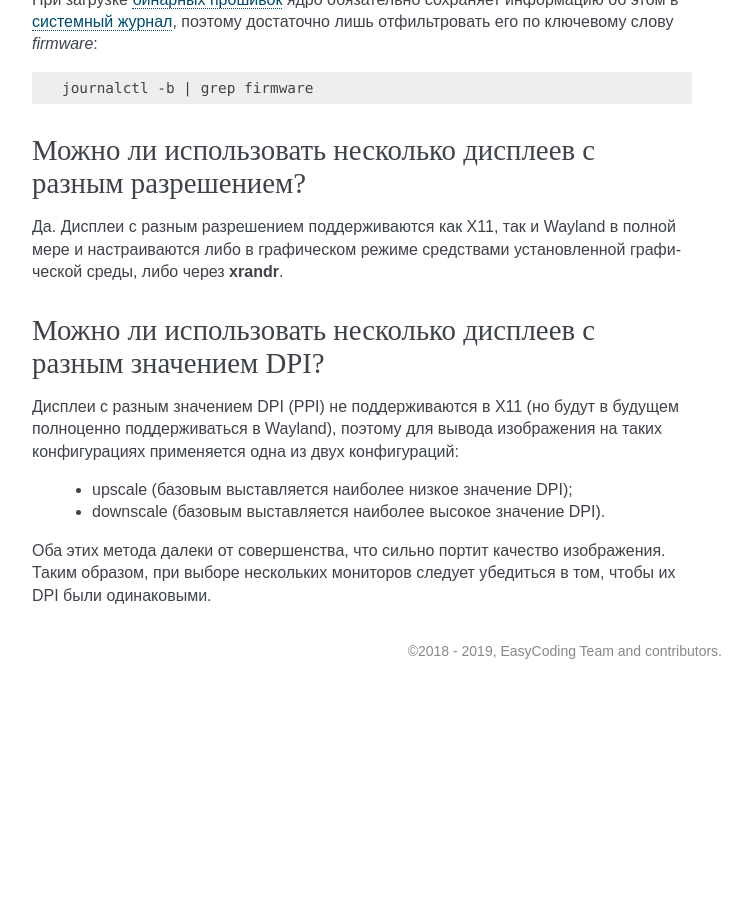
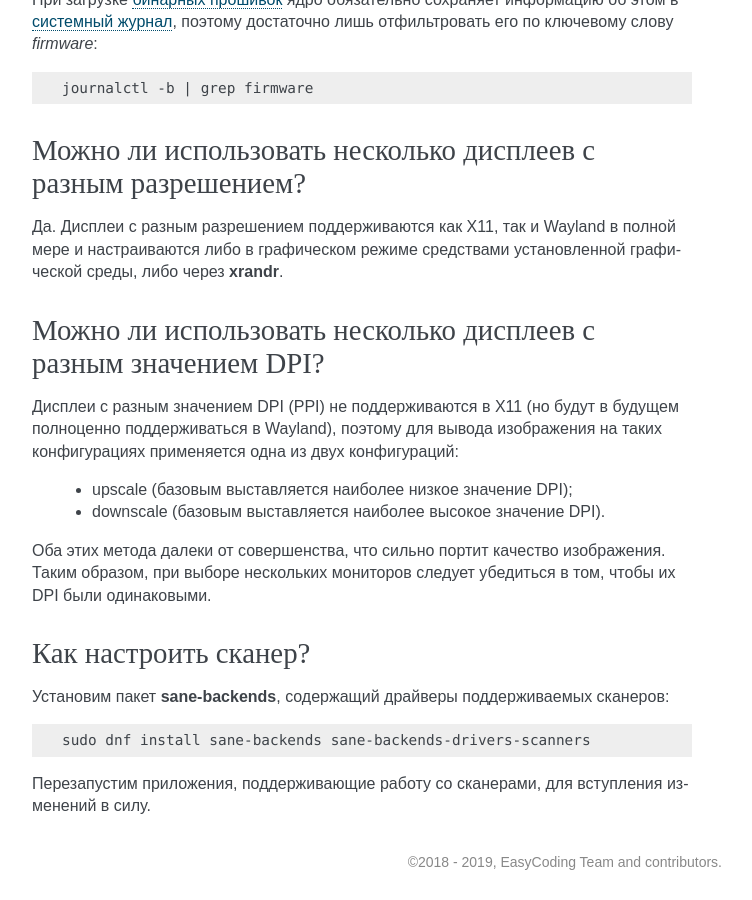
Before and after one commit to RussianFedora/FAQ, a Sphinx documentation site: the page built from source/hardware.rst, in a window 1280 px wide and 900 px high, scrolled down 6924 px. Shown: the whole window, without its empty margins (388-1140 px from the left). Built offline with Sphinx 7.4.7, drawn with Linux system fonts in a browser that asks for light colours; before the commit the page ends 7613 px from its top, so only the background shows below that; some of the changed text lies outside the part shown.

Commit message:
Added question about scanner drivers installation.

```diff
--- a/source/hardware.rst
+++ b/source/hardware.rst
@@ -403,3 +403,17 @@ Firmware - это бинарный проприетарный блоб, соде
  * downscale (базовым выставляется наиболее высокое значение DPI).
 
 Оба этих метода далеки от совершенства, что сильно портит качество изображения. Таким образом, при выборе нескольких мониторов следует убедиться в том, чтобы их DPI были одинаковыми.
+
+.. index:: scanner, scan, sane, drivers
+.. _scan-drivers:
+
+Как настроить сканер?
+========================
+
+Установим пакет **sane-backends**, содержащий драйверы поддерживаемых сканеров:
+
+.. code-block:: bash
+
+    sudo dnf install sane-backends sane-backends-drivers-scanners
+
+Перезапустим приложения, поддерживающие работу со сканерами, для вступления изменений в силу.
```
